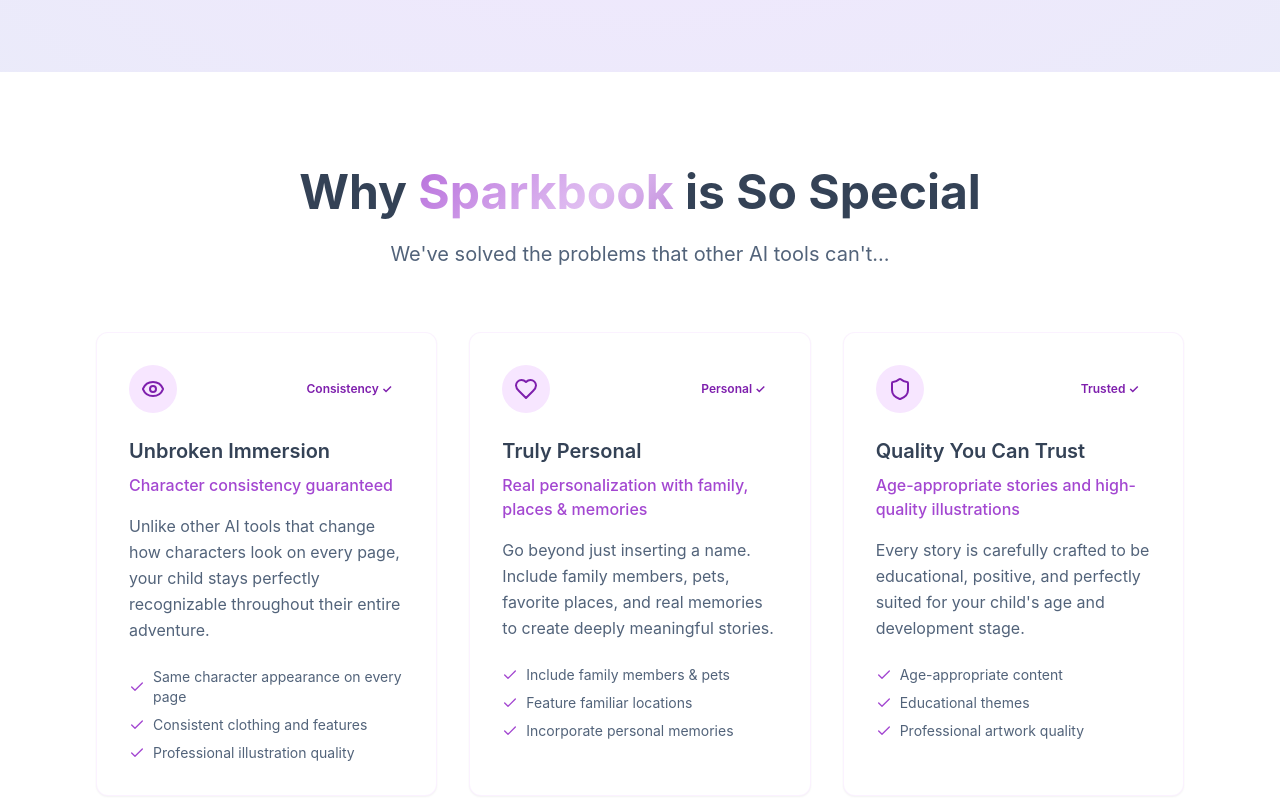
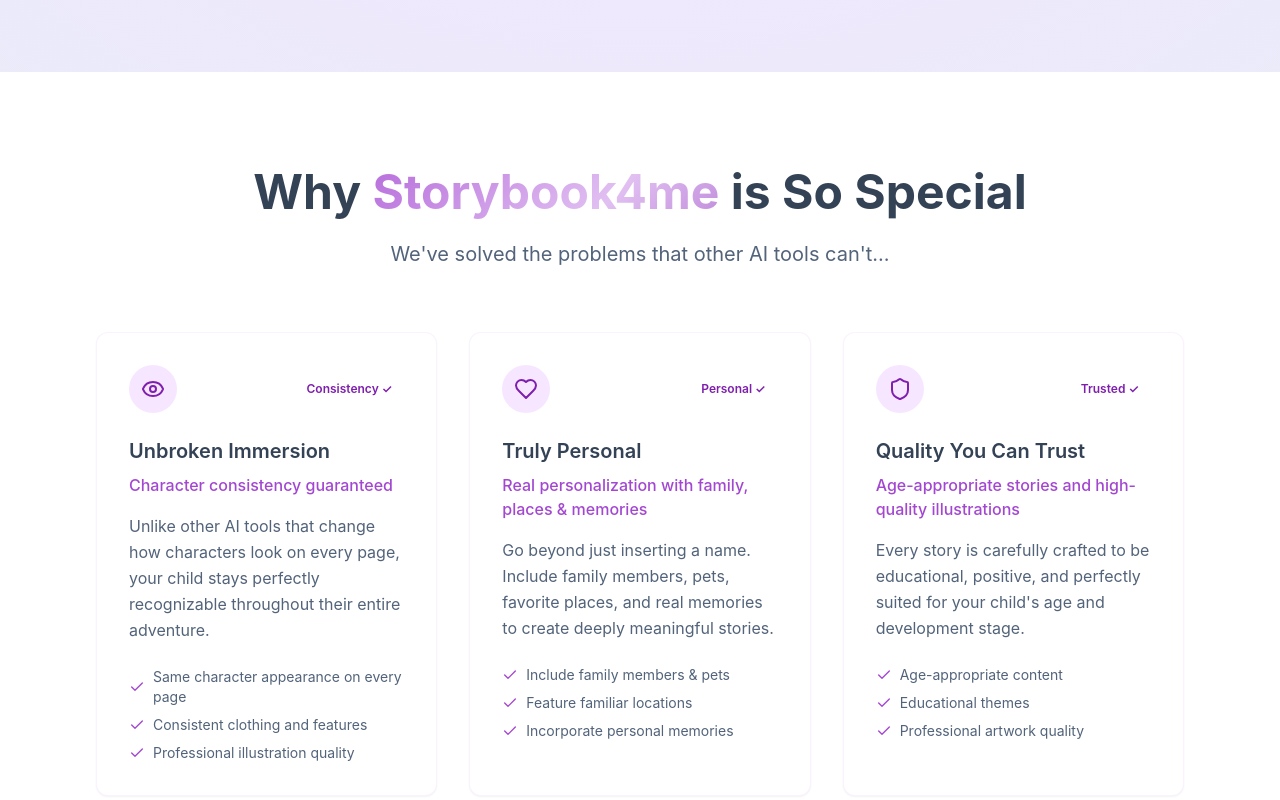
Before and after one commit to yyoonchul/storybook4me, a React (Vite) app in the folder FE/: page / in a window 1280 px wide. Shown: the part 2456-3256 px from the top of the page. Built offline with nearby package versions, Linux system fonts and the light colour scheme; the HTML template or start-up script is replaced by a standard one.

Commit message:
Update branding from Sparkbook to Storybook4me in index.html, CSS, and landing page components. Remove unused favicon.ico file.

```diff
--- a/FE/index.html
+++ b/FE/index.html
@@ -3,11 +3,12 @@
   <head>
     <meta charset="UTF-8" />
     <meta name="viewport" content="width=device-width, initial-scale=1.0" />
-    <title>Sparkbook - Personalized Storybooks in 10 Seconds</title>
+    <title>Storybook4me</title>
+    <link rel="icon" type="image/png" href="/logo.png" />
     <meta name="description" content="Create magical personalized storybooks for your child in just 10 seconds. Upload a photo, share a story idea, and watch your child become the hero of their own adventure." />
-    <meta name="author" content="Sparkbook" />
+    <meta name="author" content="Storybook4me" />
 
-    <meta property="og:title" content="Sparkbook - Personalized Storybooks in 10 Seconds" />
+    <meta property="og:title" content="Storybook4me - Personalized Storybooks in 10 Seconds" />
     <meta property="og:description" content="Create magical personalized storybooks for your child in just 10 seconds. Upload a photo, share a story idea, and watch your child become the hero of their own adventure." />
     <meta property="og:type" content="website" />
     <meta property="og:image" content="https://lovable.dev/opengraph-image-p98pqg.png" />
--- a/FE/src/features/landing/components/DifferentiatorsSection.tsx
+++ b/FE/src/features/landing/components/DifferentiatorsSection.tsx
@@ -55,7 +55,7 @@ const DifferentiatorsSection = () => {
         >
           <h2 className="text-4xl lg:text-5xl font-bold mb-6">
             Why{" "}
-            <span className="sparkle-text">Sparkbook</span>{" "}
+            <span className="sparkle-text">Storybook4me</span>{" "}
             is So Special
           </h2>
           <p className="text-xl text-gray-600 max-w-3xl mx-auto">
--- a/FE/src/index.css
+++ b/FE/src/index.css
@@ -2,7 +2,7 @@
 @tailwind components;
 @tailwind utilities;
 
-/* Sparkbook Design System - Magical Storybook Landing Page
+/* Storybook4me Design System - Magical Storybook Landing Page
 All colors MUST be HSL. Focus on magic palette with soft pastel gradients.
 */
 
@@ -85,7 +85,7 @@ All colors MUST be HSL. Focus on magic palette with soft pastel gradients.
   }
 
   .dark {
-    /* Dark mode for Sparkbook - keeping it minimal since focus is on light theme */
+    /* Dark mode for Storybook4me - keeping it minimal since focus is on light theme */
     --background: 215 25% 8%;
     --foreground: 210 20% 98%;
     --card: 215 25% 12%;
```
Also changed, not shown: 1 other file (tests, documents, lock files or other folders).
